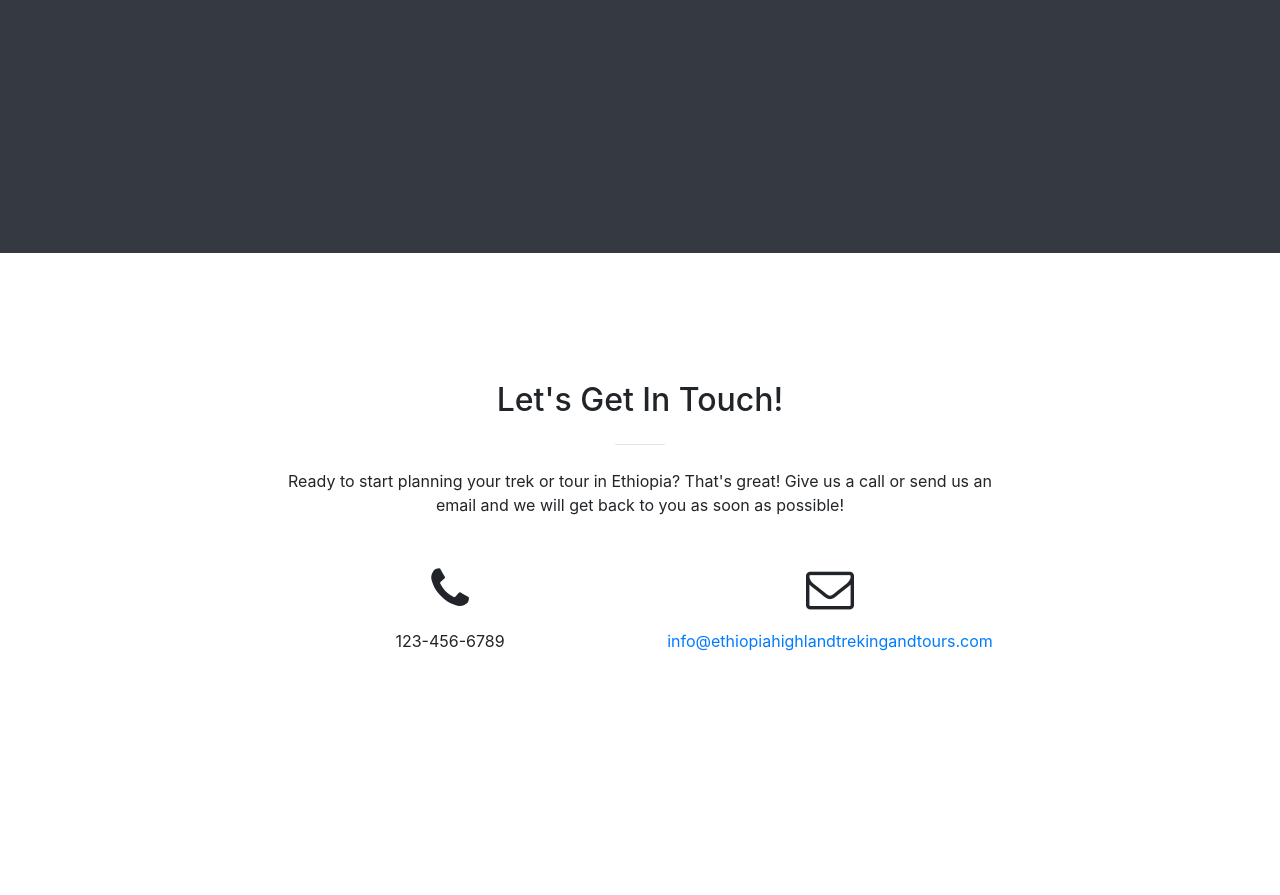
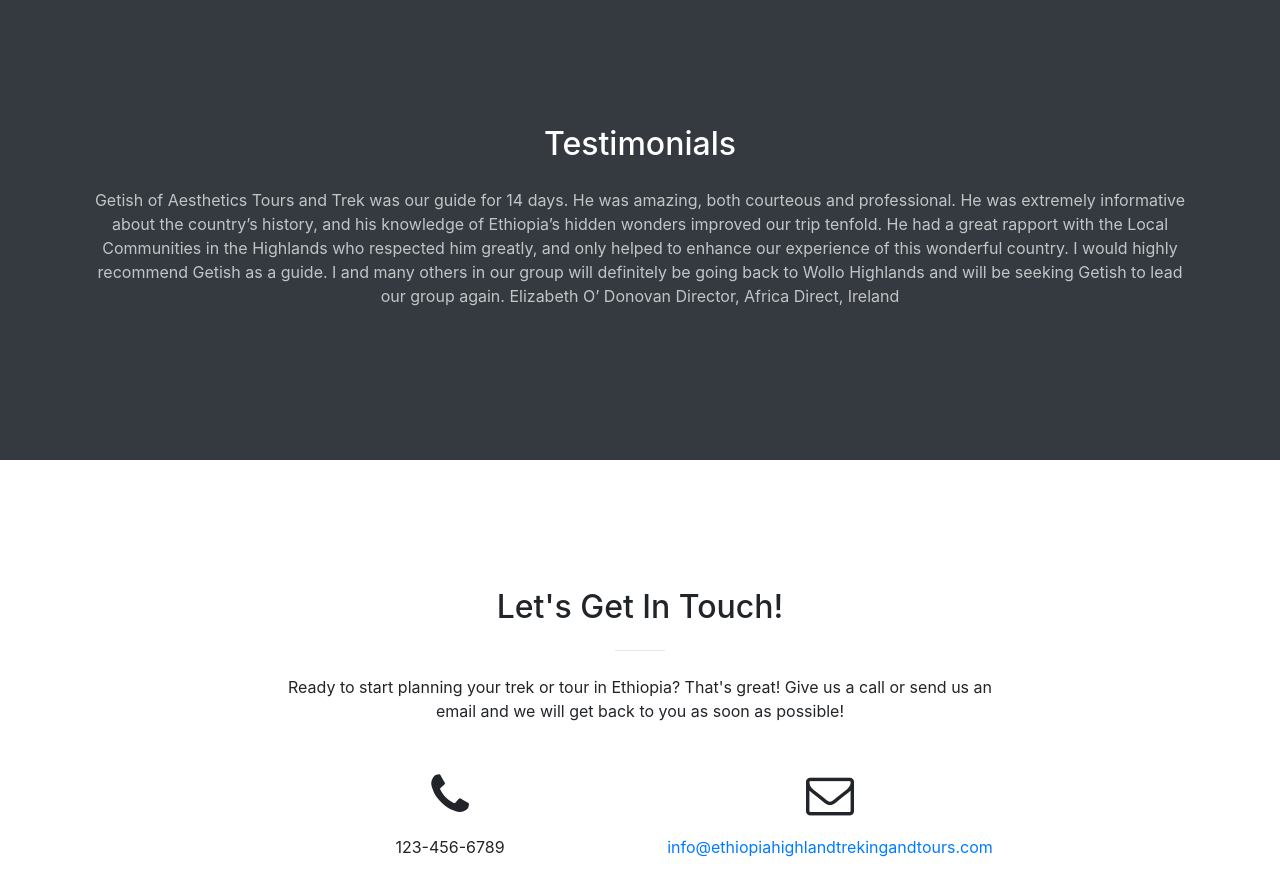
Before and after one commit to dougvictor/getnet, a website with bundled scripts: page index.html in a window 1280 px wide. Shown: the part 2661-3556 px from the top of the page. Before the commit the page ends 3458 px from the top, so only its background shows below. Built offline with nearby package versions, Linux system fonts and the light colour scheme.

Commit message:
Add files via upload

```diff
--- a/index.html
+++ b/index.html
@@ -228,7 +228,14 @@
 
     <section class="bg-dark text-white">
       <div class="container text-center">
-        <!-- <h2 class="mb-4">Free Download at Start Bootstrap!</h2> -->
+        <h2 class="mb-4">Testimonials</h2>
+		<p class="text-faded mb-4">Getish of Aesthetics Tours and Trek  was our guide for 14 days. He was amazing, both courteous and professional. He was extremely informative about the country’s history, and his knowledge of Ethiopia’s hidden wonders improved our trip tenfold.
+He had a great rapport with the Local Communities in the Highlands who respected him greatly, and only helped to enhance our experience of this wonderful country.
+I would highly recommend Getish as a guide. I and many others in our group will definitely be going back to Wollo Highlands and will be seeking Getish to lead our group again.
+
+Elizabeth O’ Donovan
+Director, Africa Direct,
+Ireland</p>
         <!-- <a class="btn btn-light btn-xl sr-button" href="http://startbootstrap.com/template-overviews/creative/">Download Now!</a> -->
       </div>
     </section>
```
